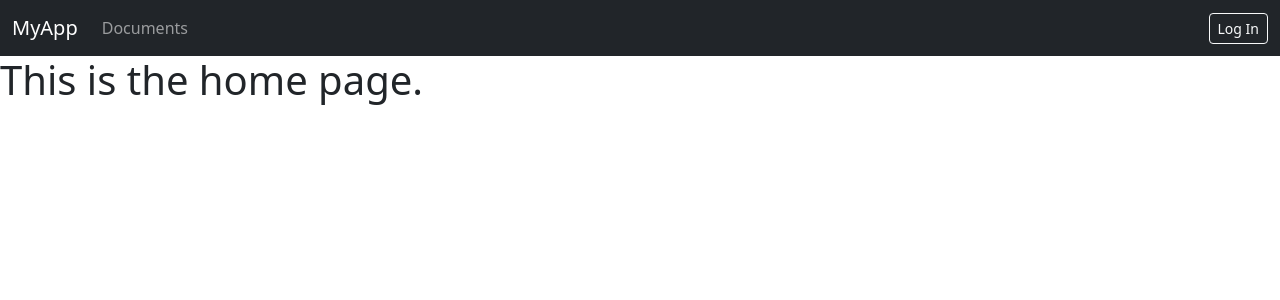
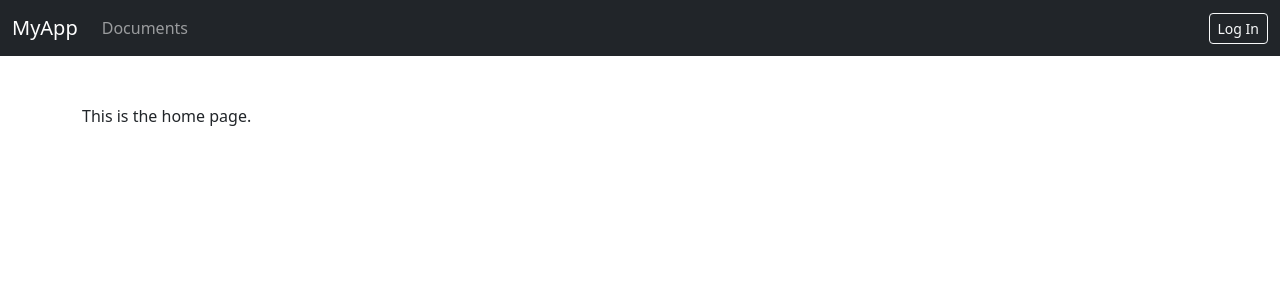
Before and after one commit to pole9774/random_nodejs_project, a React (Vite) app in the folder client/: page / in a window 1280 px wide. Shown: the top 300 px of the page. Built offline with nearby package versions, Linux system fonts and the light colour scheme; no server answers.

Commit message:
minor style modifications

```diff
--- a/client/src/components/home.tsx
+++ b/client/src/components/home.tsx
@@ -1,7 +1,11 @@
+import { Container } from "react-bootstrap";
+
 function Home(props: any) {
 
     return (
-        <h1>This is the home page.</h1>
+        <Container className="my-5">
+            <p>This is the home page.</p>
+        </Container>
     );
 }
 
--- a/client/src/components/login.tsx
+++ b/client/src/components/login.tsx
@@ -33,7 +33,7 @@ function Login(props: any) {
   }, [props.loggedIn, navigate]);
 
   return (
-    <Container className="mt-5">
+    <Container className="my-5">
       <Row className="justify-content-center">
         <Col md={6} lg={4}>
           <Card className="shadow">
```
Also changed, not shown: 1 other file (tests, documents, lock files or other folders).
